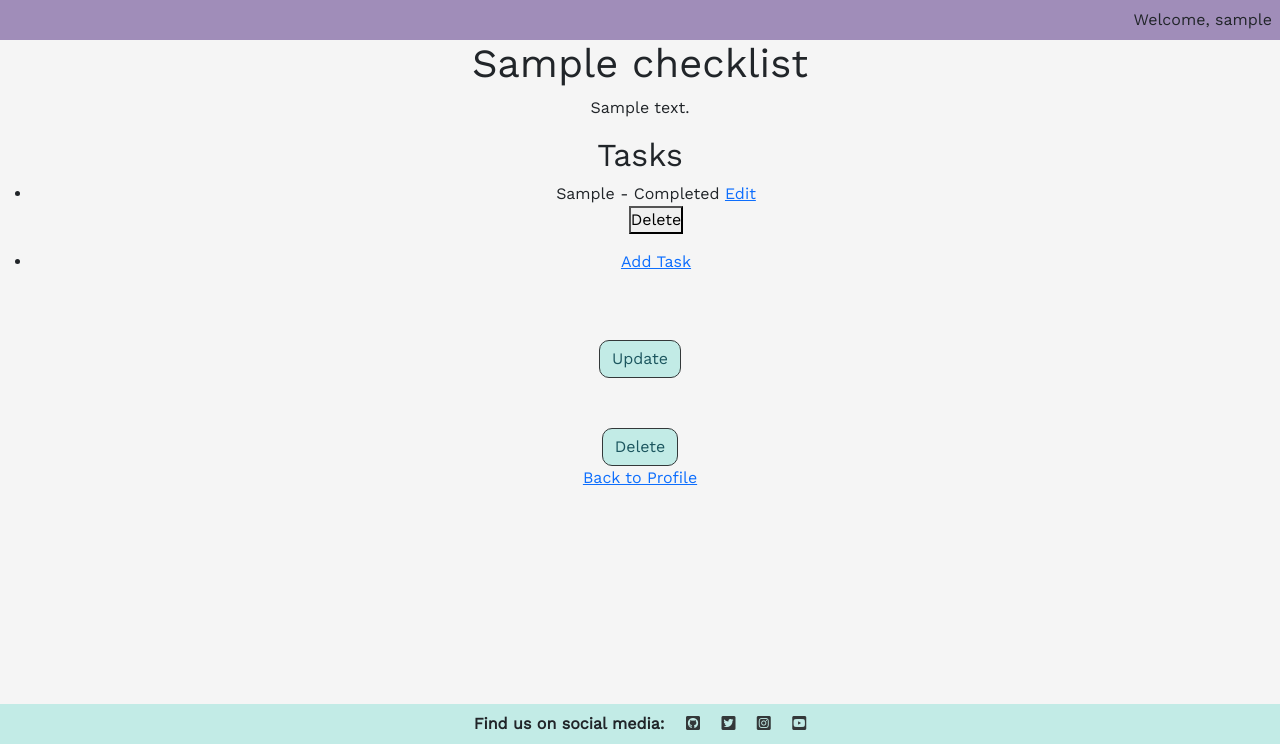
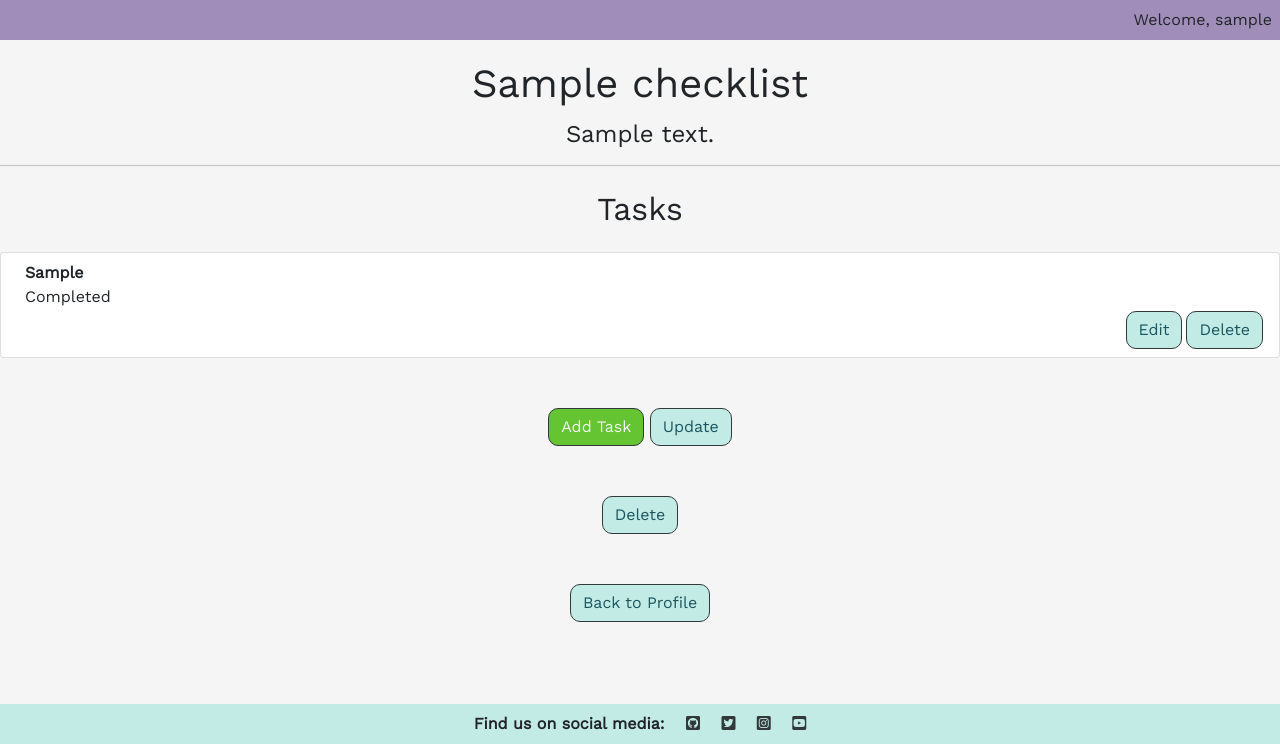
Before and after one commit to petra66orii/timeless-travel, a Django app: page /checklists/checklists/1/ in a window 1280 px wide. Shown: the part 56-800 px from the top of the page. Run offline with Django 4.2, Linux system fonts and the light colour scheme; a user stored in the database is signed in; tables that the repository leaves empty hold one stand-in row (values such as "Sample post"); some web fonts are replaced.

Commit message:
Structure tasks template

```diff
--- a/checklists/templates/checklists/checklist.html
+++ b/checklists/templates/checklists/checklist.html
@@ -1,40 +1,41 @@
 {% extends 'base.html' %}
 {% load static %}
 
-
 {% block content %}
-<h1>{{ checklist.title }}</h1>
-<p>{{ checklist.description }}</p>
-
-<h2>Tasks</h2>
-<ul>
+<div>
+    <h1 class="mt-3 p-1 page-title">{{ checklist.title }}</h1>
+    <h4 class="">{{ checklist.description }}</h4>
+</div>
+<hr>
+<div>
+    <h2 class="my-3 p-2">Tasks</h2>
+    <ul class="list-group">
         {% for task in tasks %}
-    <li>
-        {{ task.task }} - {{ task.completed|yesno:"Completed,Pending" }}
-        <a href="{% url 'task_update' task.id %}">Edit</a>
+        <li class="list-group-item d-flex justify-content-between align-items-start text-start">
+            <div class="ms-2 me-auto">
+                <div class="fw-bold">{{ task.task }}</div>
+                <p>{{ task.completed|yesno:"Completed,Pending" }}</p>
+            </div>
+            <button class="btn btn-orange me-1"><a href="{% url 'task_update' task.id %}">Edit</a></button>
             <form action="{% url 'task_delete' task.id %}" method="get">
                 {% csrf_token %}
-            <button type="submit">Delete</button>
+                <button class="btn btn-red" type="submit">Delete</button>
             </form>
         </li>
         {% empty %}
         <p>No tasks available.</p>
         {% endfor %}
     </ul>
-
-<ul>
-    <li>
+</div>
+<div class="">
     {% if checklist.id %}
-        <a href="{% url 'task_create' checklist.id %}">Add Task</a>
+    <button class="btn btn-green"><a href="{% url 'task_create' checklist.id %}">Add Task</a></button>
     {% endif %}
-    </li>
-</ul>
-
-
-<button class="btn"><a href="{% url 'checklist_update' checklist.id %}">Update</a></button>
+    <button class="btn btn-orange"><a href="{% url 'checklist_update' checklist.id %}">Update</a></button>
     <form action="{% url 'checklist_delete' checklist.id %}" method="get">
         {% csrf_token %}
-    <button class="btn" type="submit">Delete</button>
+        <button class="btn btn-red" type="submit">Delete</button>
     </form>
-<a href="{% url 'profile' %}">Back to Profile</a>
+</div>
+<button class="mb-5 btn"><a href="{% url 'profile' %}">Back to Profile</a></button>
 {% endblock %}
```
Lines whose indentation alone changed are shown as unchanged.
